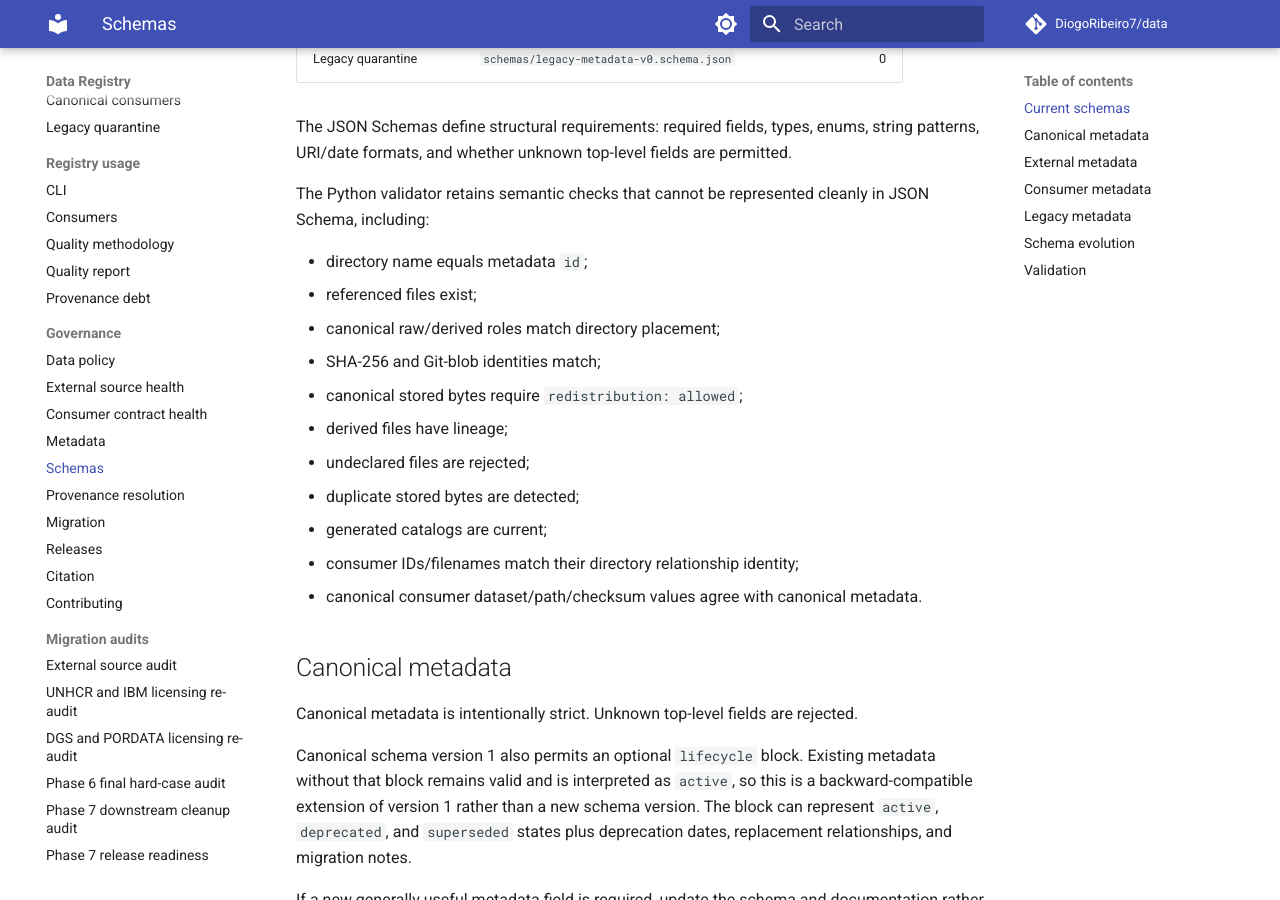
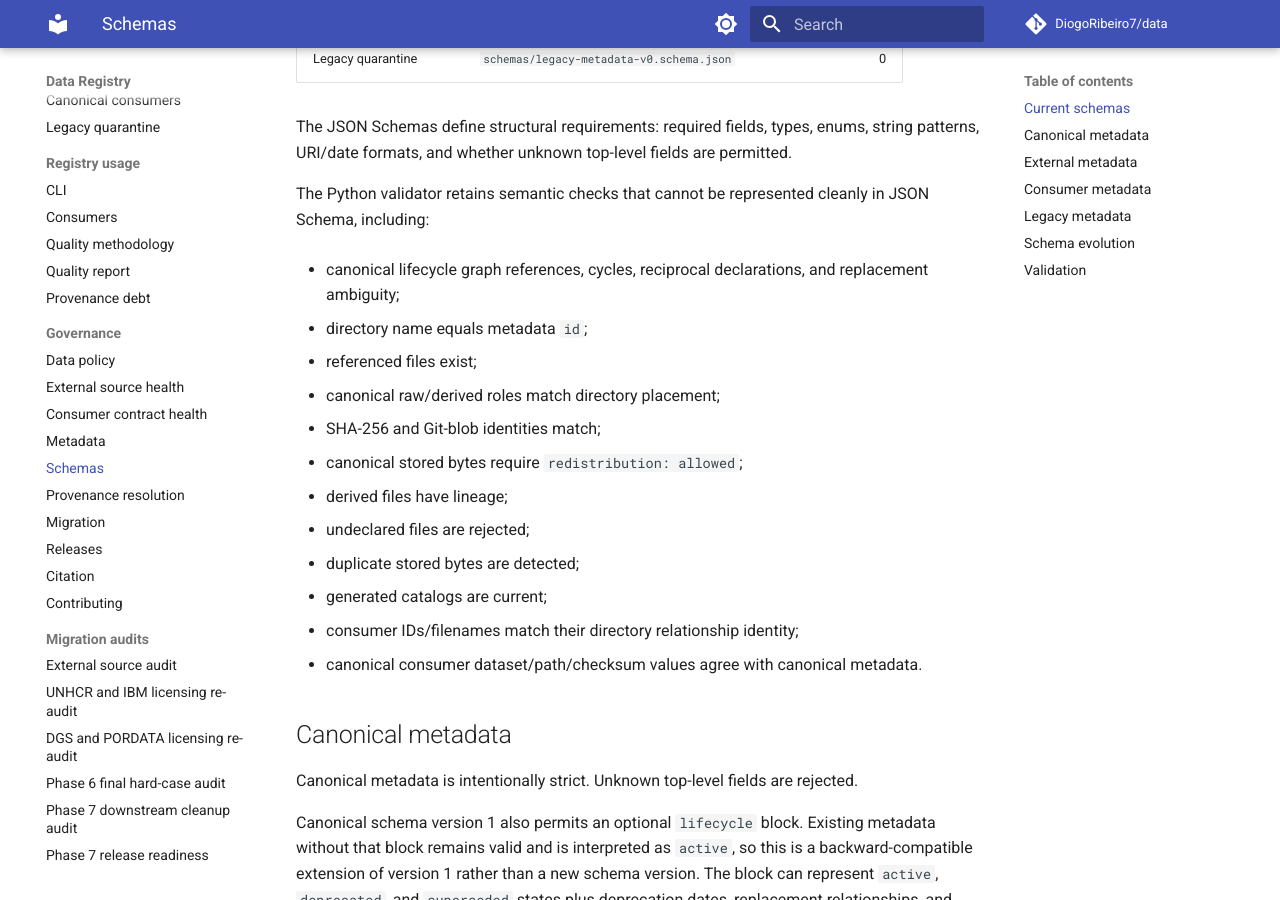
Before and after one commit to DiogoRibeiro7/data, an MkDocs documentation site: the page built from docs/SCHEMAS.md, in a window 1280 px wide and 900 px high, scrolled down 442 px. Built offline with MkDocs 1.6.1 and Material for MkDocs 9.7.7, drawn with Linux system fonts in a browser that asks for light colours; comment, search, counter and statistics services are not loaded.

Commit message:
docs: define lifecycle graph invariants

```diff
--- a/docs/SCHEMAS.md
+++ b/docs/SCHEMAS.md
@@ -14,6 +14,8 @@ Repository metadata is validated against versioned JSON Schemas in `schemas/`.
 The JSON Schemas define structural requirements: required fields, types, enums, string patterns, URI/date formats, and whether unknown top-level fields are permitted.
 
 The Python validator retains semantic checks that cannot be represented cleanly in JSON Schema, including:
+
+- canonical lifecycle graph references, cycles, reciprocal declarations, and replacement ambiguity;
 
 - directory name equals metadata `id`;
 - referenced files exist;
```
